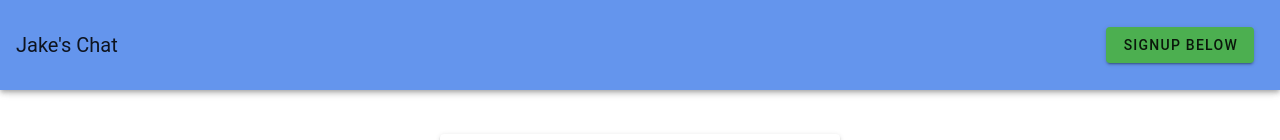
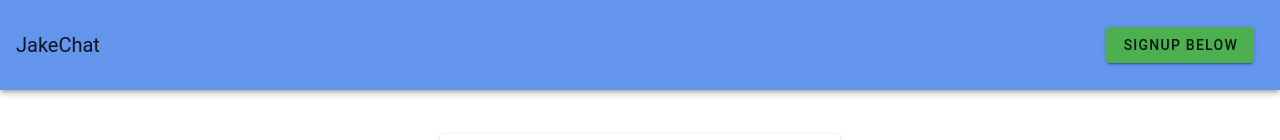
Before and after one commit to Starskii/SocketIO_Test, a JavaScript app in the folder chat/: page / in a window 1280 px wide. Shown: the top 140 px of the page. Built offline with nearby package versions, Linux system fonts and the light colour scheme; what vue-apexcharts would draw is missing.

Commit message:
Changed name to 'JakeChat'

```diff
--- a/chat/src/App.vue
+++ b/chat/src/App.vue
@@ -5,7 +5,7 @@
     <v-main>
       <v-container>
         <v-app-bar app color="#6495ED" height=90px>
-          <v-toolbar-title>Jake's Chat</v-toolbar-title>
+          <v-toolbar-title>JakeChat</v-toolbar-title>
           <v-spacer></v-spacer>
           <v-btn v-if="userLoggedIn()" @click="goCreateGroupScreen" color=yellow> Create Groups </v-btn>
           <v-btn v-if="userLoggedIn()" @click="goActiveGroupScreen" color=yellow> View Active Groups </v-btn>
```
